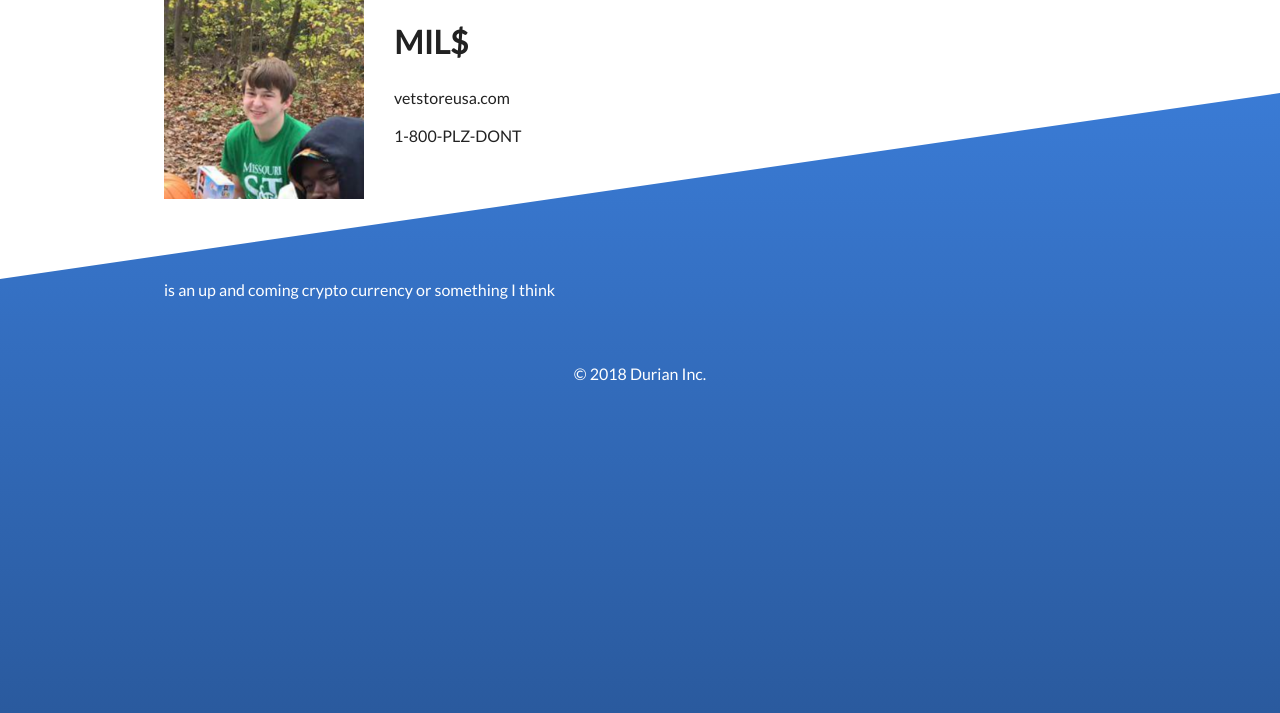
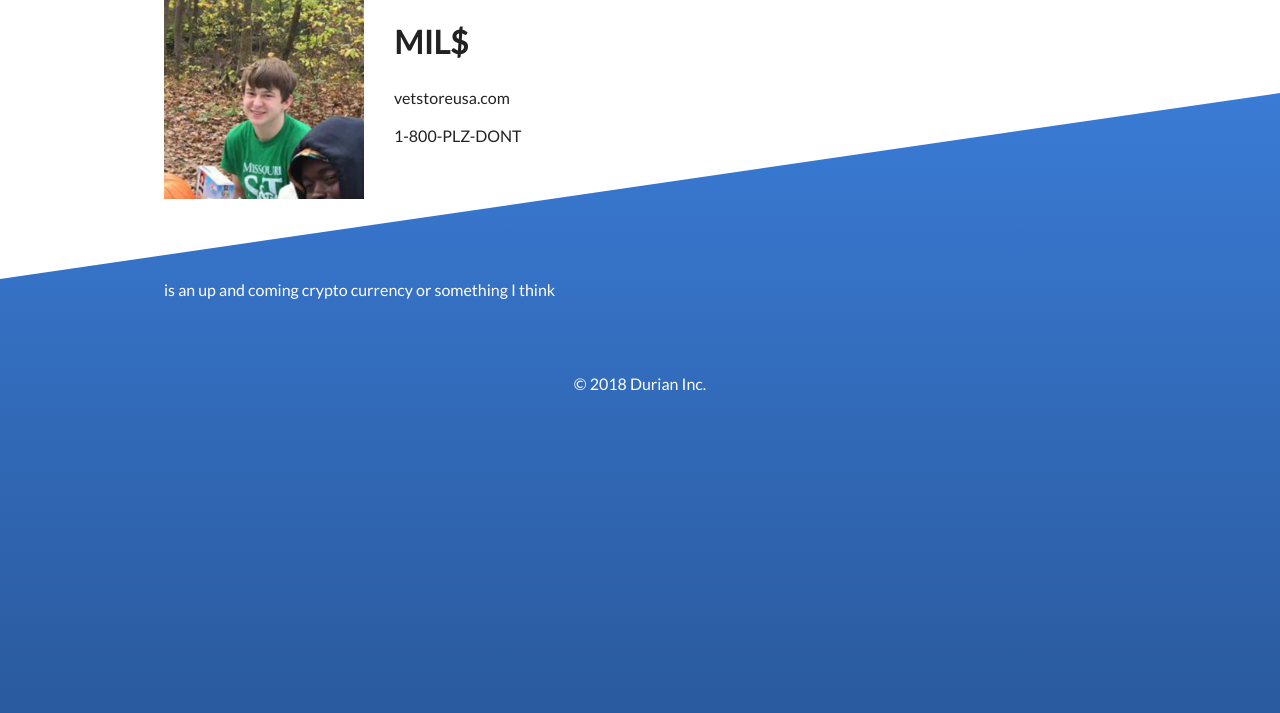
Before and after one commit to Durian-Inc/VeterIn, a Flask app: page /organization/1 in a window 1280 px wide. Shown: the part 87-800 px from the top of the page. Run offline with Flask 2, Linux system fonts and the light colour scheme.

Commit message:
added padding to footer

```diff
--- a/app/static/css/main.css
+++ b/app/static/css/main.css
@@ -66,6 +66,7 @@ main {
 footer {
   text-align: center;
   color: white;
+  padding: 10px 0;
 }
 
 
```
